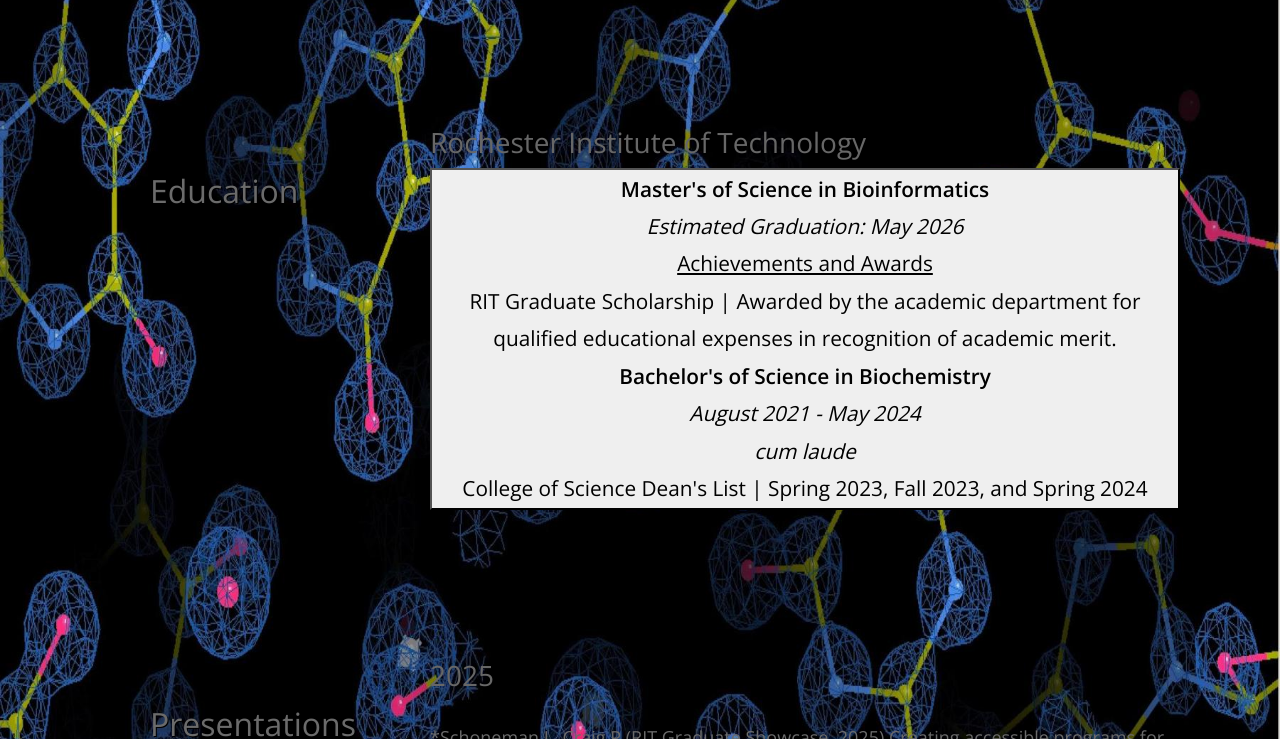
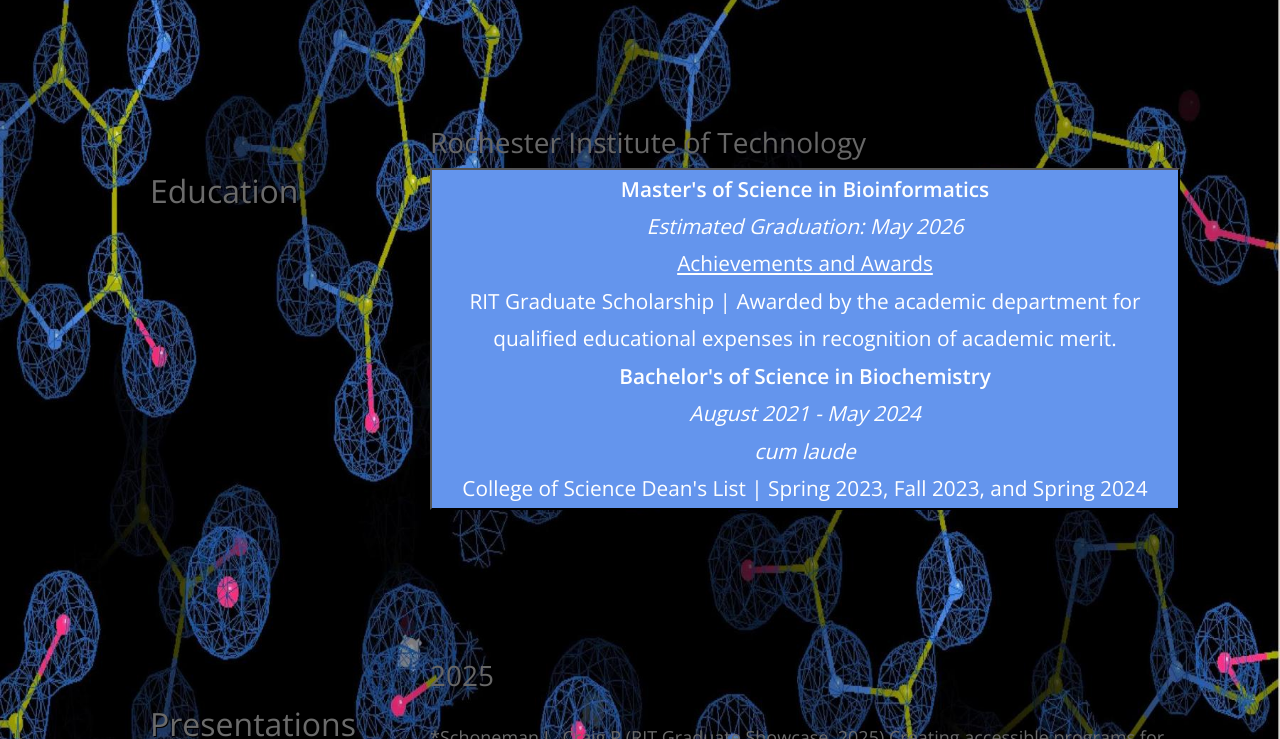
Before and after one commit to leesch27/leesch27.github.io, a plain HTML site: page index.html in a window 1280 px wide. In both pictures the pointer is over the button 805 px from the left and 2158 px from the top of the page. Shown: the part 1819-2558 px from the top of the page. Drawn offline with nearby package versions, Linux system fonts and the light colour scheme.

Commit message:
Update templatemo-style.css

```diff
--- a/css/templatemo-style.css
+++ b/css/templatemo-style.css
@@ -33,6 +33,11 @@ body {
 a,
 button {
   transition: all 0.3s ease;
+}
+
+button:hover {
+  background-color: #6495ed;
+  color: white;
 }
 
 a:hover {
```
